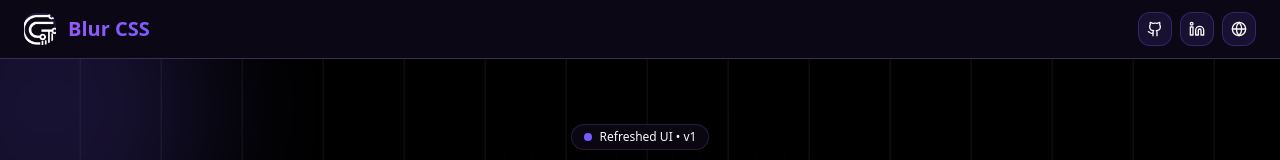
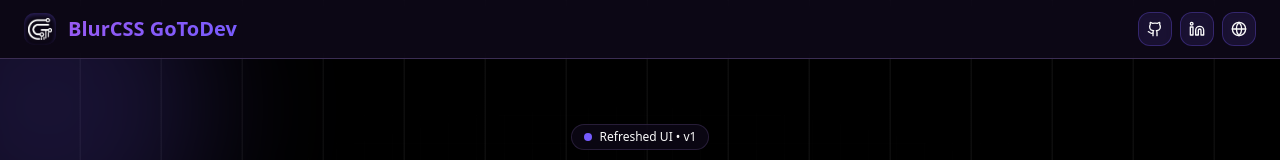
Before and after one commit to ELMACHHOUNE/BlurCSS-gotodev, a React (Vite) app: page / in a window 1280 px wide. Shown: the top 160 px of the page. Built offline with nearby package versions, Linux system fonts and the light colour scheme; the HTML template or start-up script is replaced by a standard one.

Commit message:
feat: update Navbar component with new branding and image styling

```diff
--- a/src/components/layout/Navbar.tsx
+++ b/src/components/layout/Navbar.tsx
@@ -10,11 +10,11 @@ export const Navbar = () => {
             <img
               src={logoUrl}
               alt="Blur CSS logo"
-              className="h-8 w-8 rounded-xl object-cover shadow-inner shadow-primary/30"
+              className="h-8 p-[4px] w-8 rounded-md object-contain shadow-inner shadow-primary/30"
             />
             <div className="leading-tight">
               <span className="text-xl font-bold bg-gradient-primary bg-clip-text text-transparent">
-                Blur CSS
+                BlurCSS GoToDev
               </span>
             </div>
           </a>
```
